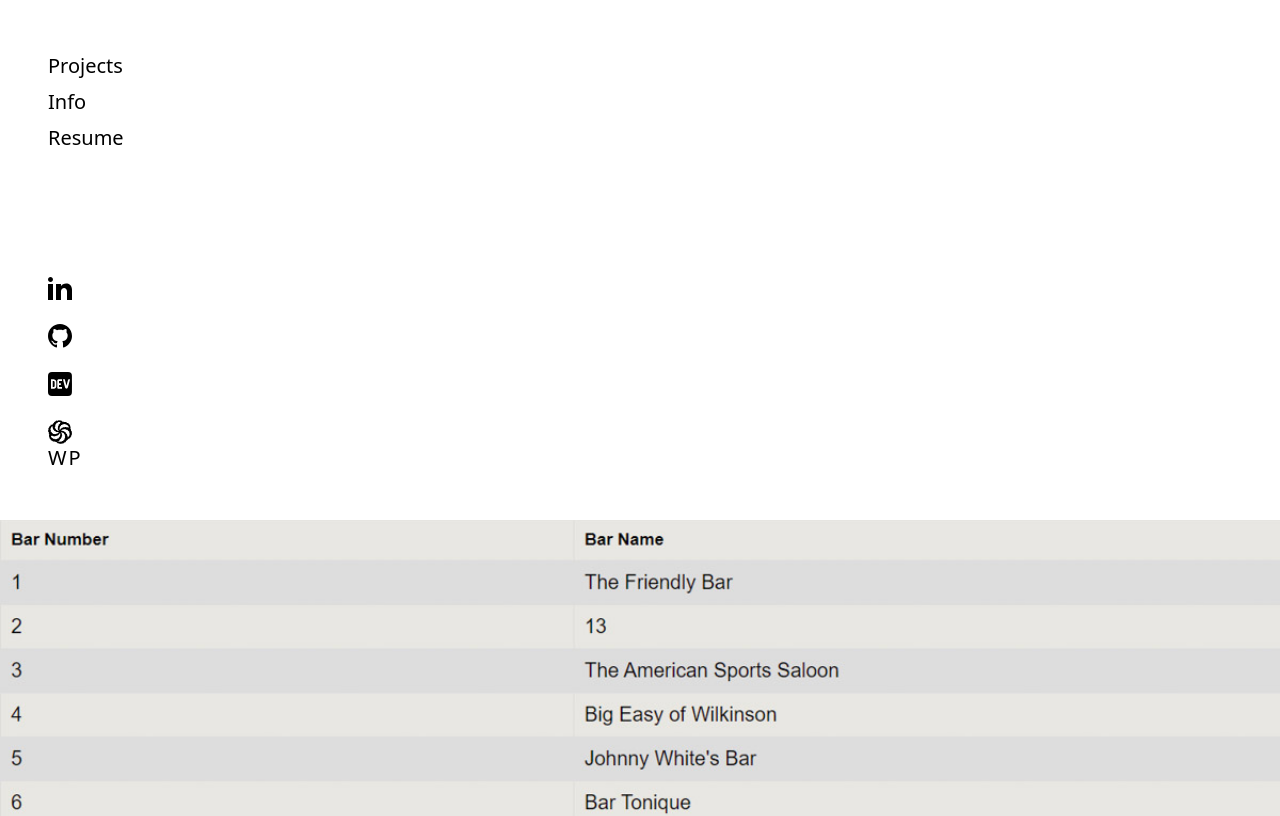
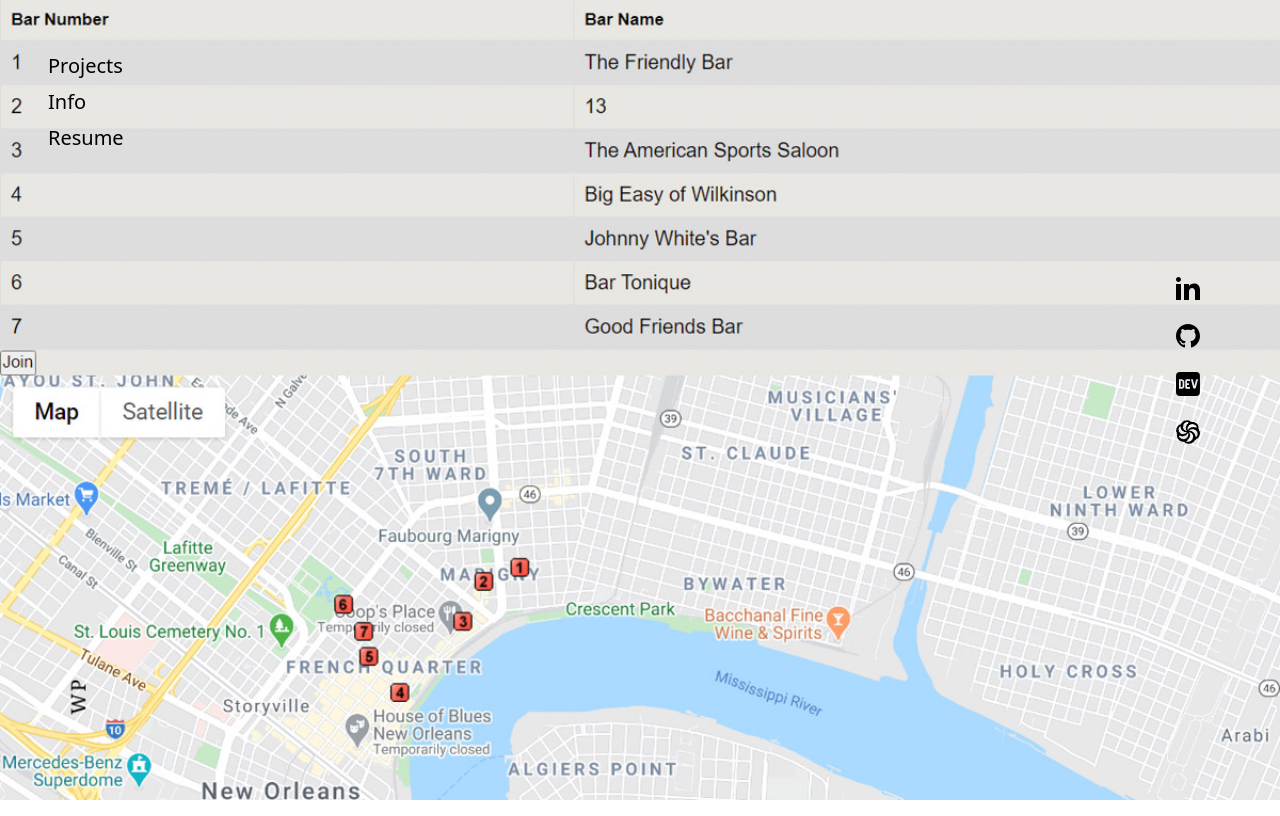
Before and after one commit to wpreble1/portfolio, a React (Create React App) app in the folder client/: page /crawl in a window 1280 px wide. Shown: the top 816 px of the page. Built offline with nearby package versions, Linux system fonts and the light colour scheme.

Commit message:
Convert css to utilities

```diff
--- a/client/src/components/Header.tsx
+++ b/client/src/components/Header.tsx
@@ -33,8 +33,8 @@ const Header: FC<HeaderProps> = (): ReactElement => {
   const hiddenStyle = hideHeader ? 'hiddenMobile' : '';
 
   return (
-    <header className={`headerMobile ${shadowStyle} ${hiddenStyle} lg:hidden`}>
-      <div className="logo"><Link className="" to="/">WP</Link></div>
+    <header className={`headerMobile fixed top-0 left-0 flex items-center justify-between w-full h-16 bg-white ${shadowStyle} ${hiddenStyle} lg:hidden`}>
+      <div className="text-lg mx-6 hover:text-pink"><Link className="" to="/">WP</Link></div>
       <div className="logos">
         <a
           className="m-1 inline-block"
@@ -69,10 +69,10 @@ const Header: FC<HeaderProps> = (): ReactElement => {
           <CodeWars />
         </a>
       </div>
-      <ul className="links">
-        <li className="inline-block m-1"><Link className="left" to="/projects">Projects</Link></li>
-        <li className="inline-block m-1"><Link className="left" to="/info">Info</Link></li>
-        <li className="inline-block m-1"><Link className="left" to="/resume">Resume</Link></li>
+      <ul className="p-0 mx-6">
+        <li className="inline-block m-1"><Link className="left-underline" to="/projects">Projects</Link></li>
+        <li className="inline-block m-1"><Link className="left-underline" to="/info">Info</Link></li>
+        <li className="inline-block m-1"><Link className="left-underline" to="/resume">Resume</Link></li>
       </ul>
 
     </header>
--- a/client/src/components/HeaderXL.tsx
+++ b/client/src/components/HeaderXL.tsx
@@ -29,21 +29,21 @@ const HeaderXL: FC<HeaderXLProps> = (): ReactElement => {
   const hiddenStyle = hideHeader ? 'fade-out' : '';
 
   return (
-    <header className={`hidden lg:block headerXL p-12 ${hiddenStyle}`}>
+    <header className={`hidden lg:block fixed top-0 left-0 headerXL p-12 ${hiddenStyle}`}>
       <ul className="block text-lg">
         <li className="py-1">
-          <Link className="left" to="/projects">
+          <Link className="left-underline" to="/projects">
             Projects
           </Link>
         </li>
         <li className="py-1">
-          <Link className="left" to="/info">
+          <Link className="left-underline" to="/info">
             Info
           </Link>
         </li>
         <li className="py-1">
           <a
-            className="left"
+            className="left-underline"
             href={`${process.env.PUBLIC_URL}/resume.pdf`}
             target="_blank"
             rel="noreferrer noopener"
@@ -52,7 +52,7 @@ const HeaderXL: FC<HeaderXLProps> = (): ReactElement => {
           </a>
         </li>
       </ul>
-      <div className="block logosXL mt-24">
+      <div className="block fixed mt-24 logo-links">
         <a
           className="pl-2 items-center"
           href="https://www.linkedin.com/in/will-preble/"
@@ -88,7 +88,7 @@ const HeaderXL: FC<HeaderXLProps> = (): ReactElement => {
       </div>
 
       <Link to="/">
-        <div className="logoXL text-lg tracking-widest">WP</div>
+        <div className="hover:text-pink text-lg tracking-widest font-serif fixed nameXL">WP</div>
       </Link>
     </header>
   );
```
